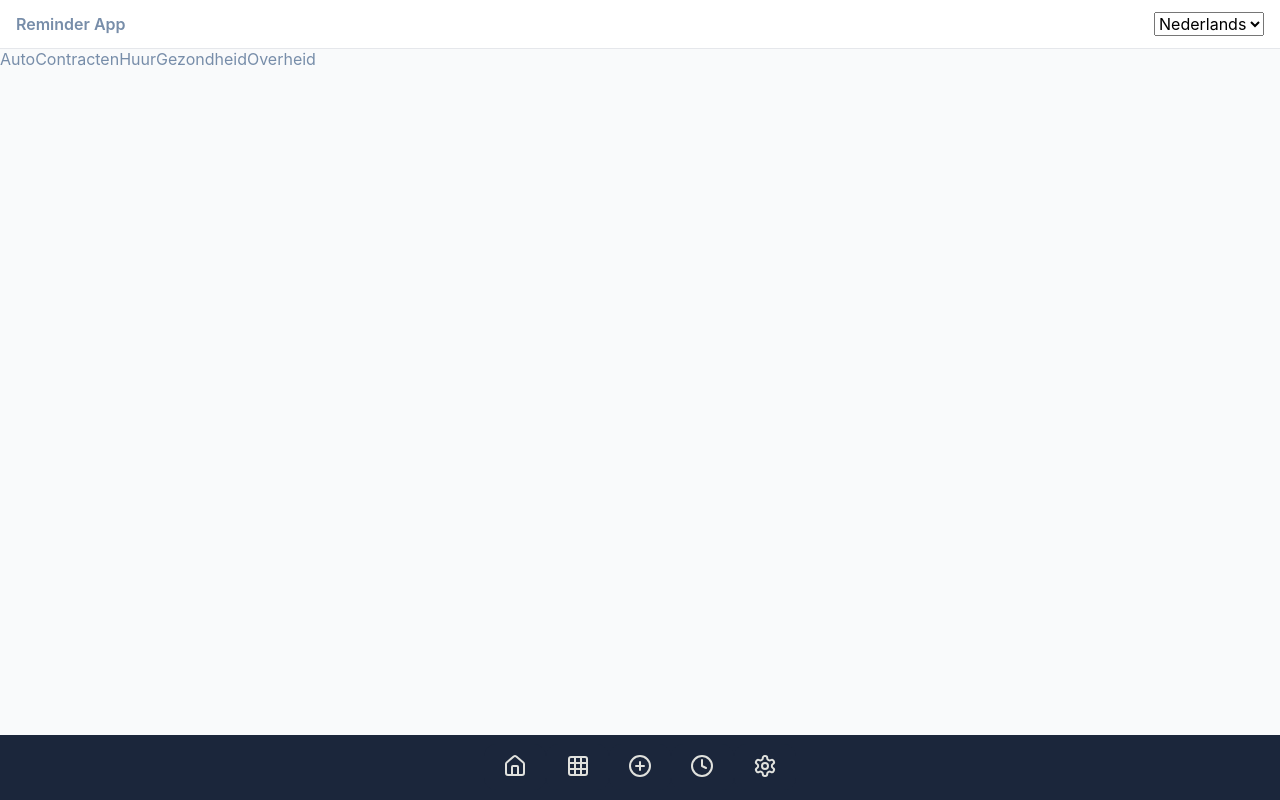
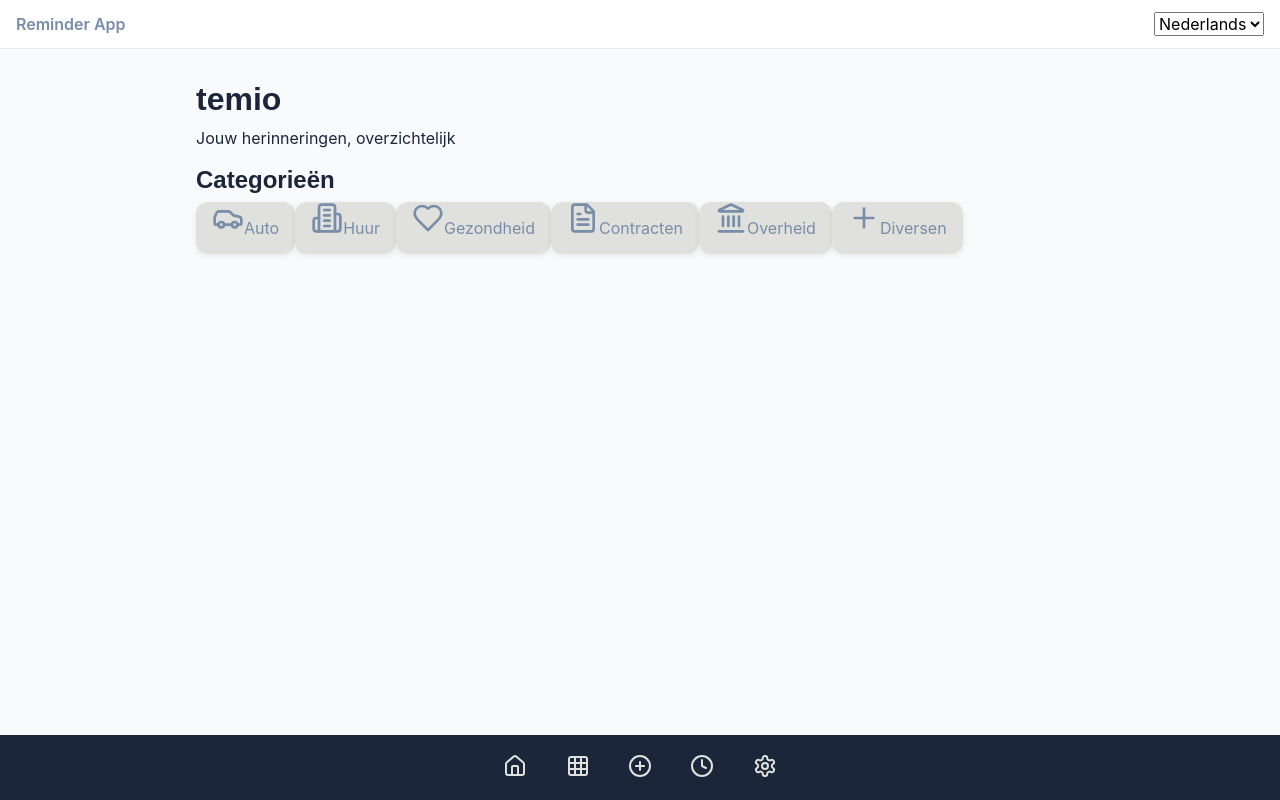
Before and after one commit to harrolds/temio, a React (Vite) app: page / in a window 1280 px wide. Built offline with nearby package versions, Linux system fonts and the light colour scheme; a web font is replaced by a local one.

Commit message:
Update index.jsx

```diff
--- a/src/pages/Home/index.jsx
+++ b/src/pages/Home/index.jsx
@@ -1,26 +1,45 @@
-import React from 'react'
-import { Link } from 'react-router-dom'
-import { useTranslation } from 'react-i18next'
+import React from "react";
+import { Link } from "react-router-dom";
+import { t } from "i18next";
+import { Car, FileText, Heart, Home as HomeIcon, Landmark, Building2, Plus } from "lucide-react";
 
 export default function Home() {
-  const { t } = useTranslation()
+  return (
+    <div className="rr-page">
+      <header className="pp-header-block">
+        <h1 className="pp-app-title">temio</h1>
+        <p className="pp-subtitle">{t("pages.home.subtitle", "Jouw herinneringen, overzichtelijk")}</p>
+      </header>
 
-function beginInlineEdit(i, d) {
-  setEditIndex(i);
-  setDraft({ ...d });
-} function saveInlineEdit() {
-  if (editIndex === null || draft == null) return;
-  updateAt(editIndex, draft);
-  setEditIndex(null);
-  setDraft(null);
-} function cancelInlineEdit() {
-  setEditIndex(null);
-  setDraft(null);
-} return (<div className='rr-home-grid'>
-      <Link to='/auto' className='rr-tile'>{t('pages.autoTitle','Auto')}</Link>
-      <Link to='/contracten' className='rr-tile'>{t('pages.contractenTitle','Contracten')}</Link>
-      <Link to='/huur' className='rr-tile'>{t('pages.huurTitle','Huur')}</Link>
-      <Link to='/gezondheid' className='rr-tile'>{t('pages.gezondheidTitle','Gezondheid')}</Link>
-      <Link to='/overheid' className='rr-tile'>{t('pages.overheidTitle','Overheid')}</Link>
-    </div>)
+      <section className="pp-section">
+        <h2>{t("pages.home.categories", "Categorieën")}</h2>
+        <div className="rr-grid-cards">
+          <Link to="/auto" className="pp-card pp-card-link">
+            <Car size={32} />
+            <span>{t("pages.auto.title", "Auto")}</span>
+          </Link>
+          <Link to="/huur" className="pp-card pp-card-link">
+            <Building2 size={32} />
+            <span>{t("pages.huur.title", "Huur")}</span>
+          </Link>
+          <Link to="/gezondheid" className="pp-card pp-card-link">
+            <Heart size={32} />
+            <span>{t("pages.health.title", "Gezondheid")}</span>
+          </Link>
+          <Link to="/contracten" className="pp-card pp-card-link">
+            <FileText size={32} />
+            <span>{t("pages.contracts.title", "Contracten")}</span>
+          </Link>
+          <Link to="/overheid" className="pp-card pp-card-link">
+            <Landmark size={32} />
+            <span>{t("pages.government.title", "Overheid")}</span>
+          </Link>
+          <Link to="/diversen" className="pp-card pp-card-link">
+            <Plus size={32} />
+            <span>{t("pages.misc.title", "Diversen")}</span>
+          </Link>
+        </div>
+      </section>
+    </div>
+  );
 }
```
